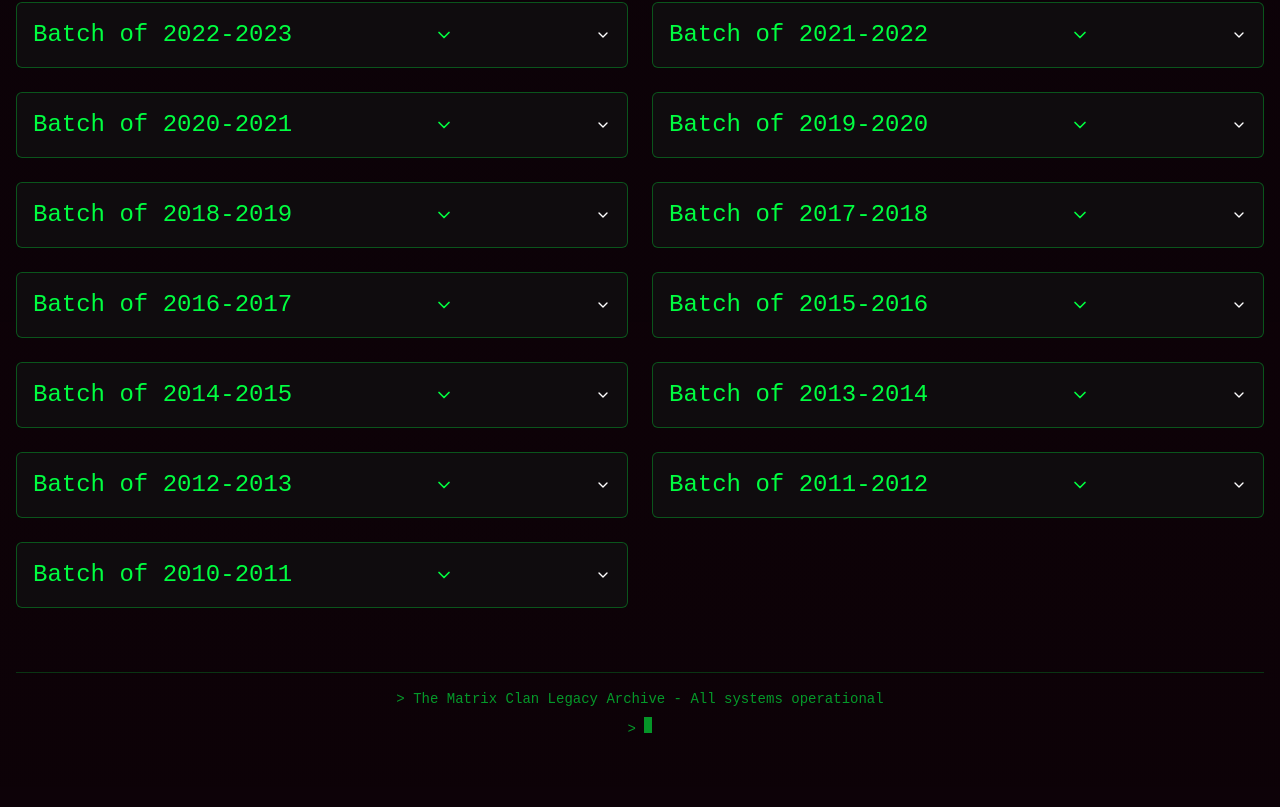
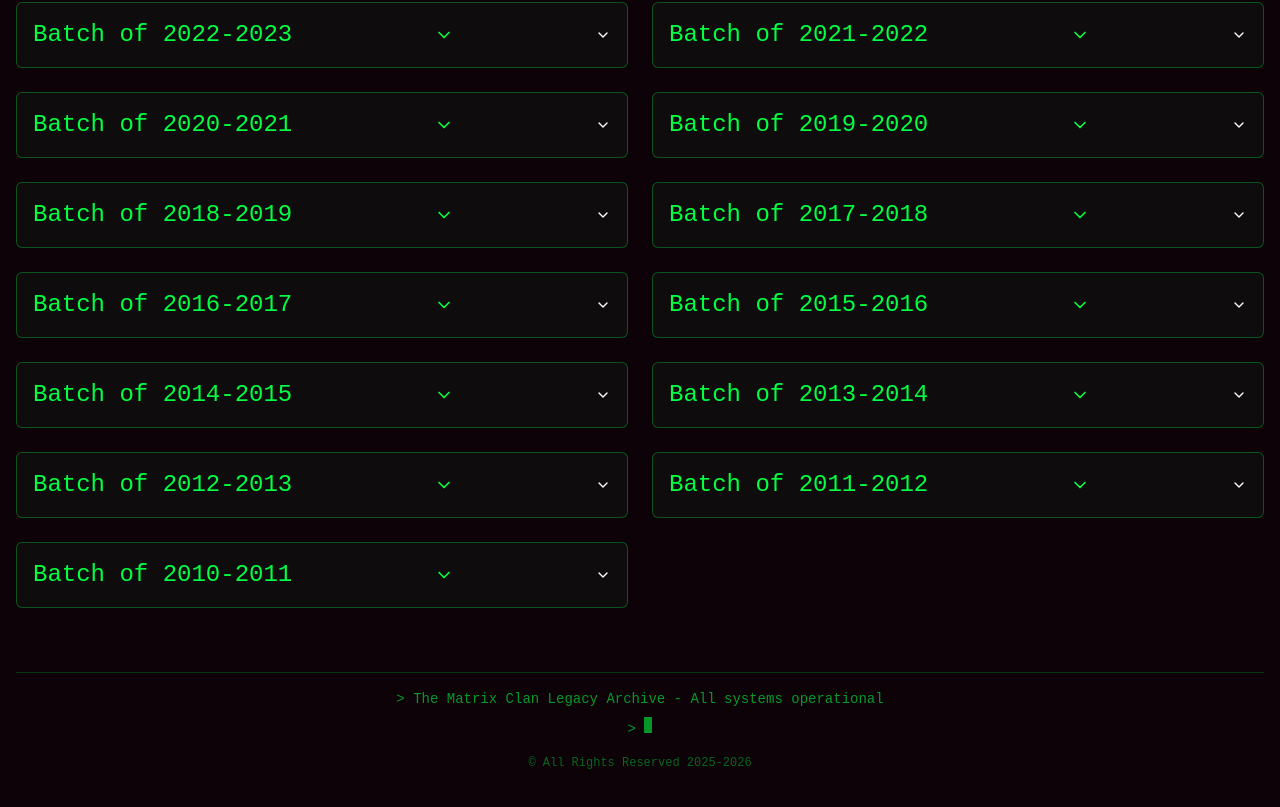
Before and after one commit to NightmareXD0001/matrix-archive, a React (Vite) app: page / in a window 1280 px wide. Shown: the part 929-1736 px from the top of the page. Built offline with nearby package versions, Linux system fonts and the light colour scheme.

Commit message:
Add footer text
Add copyright and year range to footer.

```diff
--- a/src/pages/Index.tsx
+++ b/src/pages/Index.tsx
@@ -1,4 +1,3 @@
-
 import React, { useEffect, useState } from 'react';
 import CodeRain from '@/components/CodeRain';
 import GlitchText from '@/components/GlitchText';
@@ -19,12 +18,10 @@ const Index = () => {
   ];
 
   useEffect(() => {
-    // Simulate terminal load effect
     const timer = setTimeout(() => {
       setIsLoaded(true);
     }, 1000);
 
-    // Terminal text typing effect
     const typeTerminalText = async () => {
       for (let i = 0; i < terminalMessages.length; i++) {
         await new Promise(resolve => setTimeout(resolve, 800));
@@ -36,12 +33,10 @@ const Index = () => {
       typeTerminalText();
     }
 
-    // Hide scroll indicator after a delay
     const scrollTimer = setTimeout(() => {
       setShowScrollIndicator(false);
     }, 5000);
 
-    // Hide scroll indicator when scrolling
     const handleScroll = () => {
       if (window.scrollY > 100) {
         setShowScrollIndicator(false);
@@ -59,14 +54,11 @@ const Index = () => {
 
   return (
     <div className="min-h-screen bg-matrix-black text-white font-matrix relative overflow-x-hidden">
-      {/* Background Matrix code rain */}
       <CodeRain />
 
-      {/* Overlay gradient to improve text readability */}
       <div className="absolute inset-0 bg-gradient-to-b from-matrix-black via-matrix-black/95 to-matrix-black/90 pointer-events-none"></div>
 
       <div className="relative z-10 container mx-auto px-4 py-8">
-        {/* Terminal-like header */}
         <div className="flex items-center justify-between mb-2 border-b border-matrix/30 pb-2">
           <div className="flex items-center gap-2">
             <Terminal className="h-5 w-5 text-matrix" />
@@ -78,7 +70,6 @@ const Index = () => {
           </div>
         </div>
 
-        {/* Hero section */}
         <header className="py-16 md:py-24 text-center relative overflow-hidden">
           {isLoaded ? (
             <>
@@ -93,7 +84,6 @@ const Index = () => {
                 />
               </p>
 
-              {/* Scroll indicator */}
               {showScrollIndicator && (
                 <div className="absolute bottom-0 left-1/2 transform -translate-x-1/2 flex flex-col items-center animate-bounce">
                   <span className="text-matrix/80 text-sm mb-1">Scroll Down</span>
@@ -109,7 +99,6 @@ const Index = () => {
           )}
         </header>
 
-        {/* Matrix "terminal connecting" effect */}
         {isLoaded && (
           <div className="mb-12 text-sm text-matrix/70 font-mono">
             {terminalText.map((text, index) => (
@@ -120,7 +109,6 @@ const Index = () => {
           </div>
         )}
 
-        {/* Batch cards section */}
         {isLoaded && (
           <section className="grid gap-6 md:grid-cols-1 lg:grid-cols-2">
             {batchData.map((batch, index) => (
@@ -135,11 +123,13 @@ const Index = () => {
           </section>
         )}
 
-        {/* Footer */}
         {isLoaded && (
           <footer className="mt-16 py-4 text-center text-matrix/60 text-sm border-t border-matrix/20">
             <p>&gt; The Matrix Clan Legacy Archive - All systems operational</p>
             <p className="mt-2">&gt; <span className="inline-block w-2 h-4 bg-matrix animate-pulse"></span></p>
+            <p className="mt-4 text-xs text-matrix/40">
+              &copy; All Rights Reserved 2025-2026
+            </p>
           </footer>
         )}
       </div>
```
